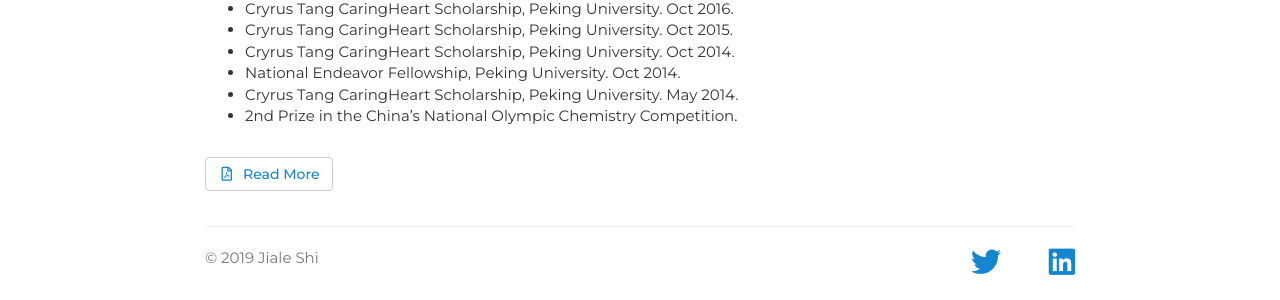
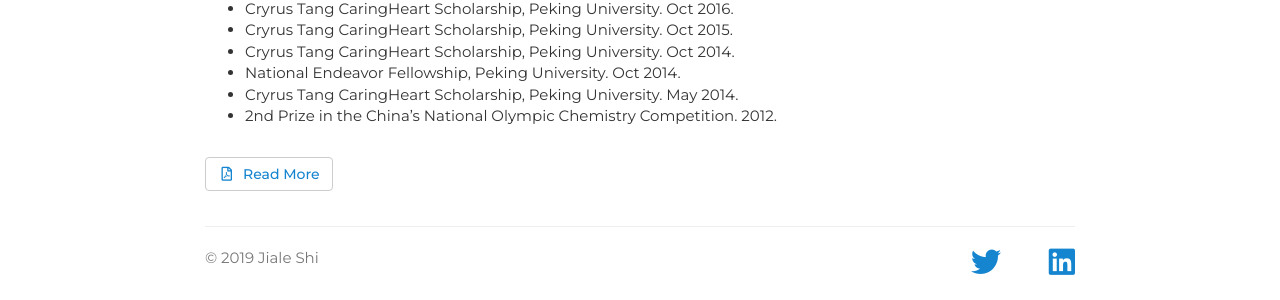
Before and after one commit to shijiale0609/shijiale0609.github.io, a Jekyll site: the page research.html, which Jekyll copies as it is, in a window 1280 px wide. Shown: the part 1074-1374 px from the top of the page. Built offline with Jekyll 4.4.1, drawn with Linux system fonts in a browser that asks for light colours; nearby versions of some CDN libraries; a style sheet for code colours, icons or effects is not loaded.

Commit message:
update award date

```diff
--- a/research.html
+++ b/research.html
@@ -134,7 +134,7 @@
                <li> Cryrus Tang CaringHeart Scholarship, Peking University. Oct 2014. </li>
                <li> National Endeavor Fellowship, Peking University. Oct 2014. </li>
                <li> Cryrus Tang CaringHeart Scholarship, Peking University. May 2014. </li>
-               <li> 2nd Prize in the China’s National Olympic Chemistry Competition. </li>
+               <li> 2nd Prize in the China’s National Olympic Chemistry Competition. 2012.</li>
             </ul>
 
             <!-- Dissertation abstract -->
```
